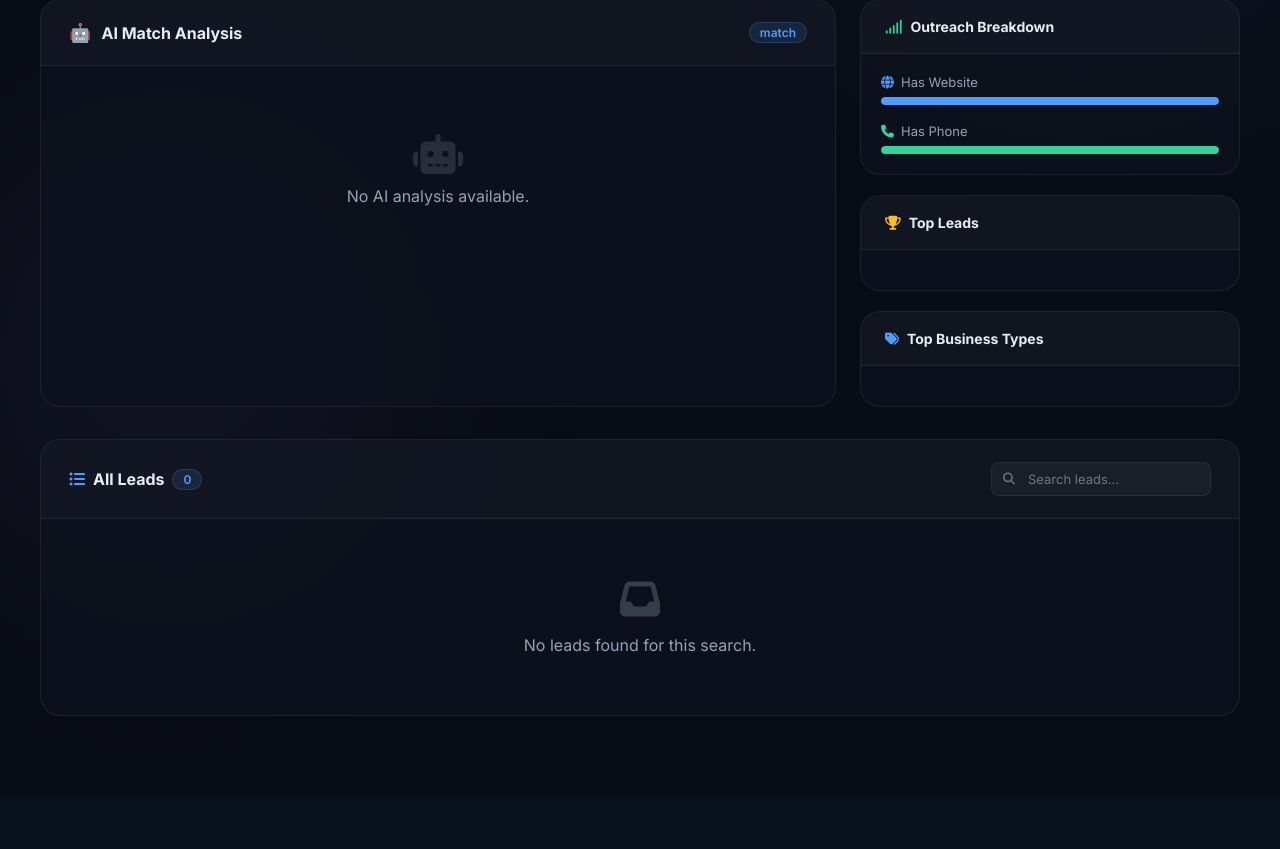
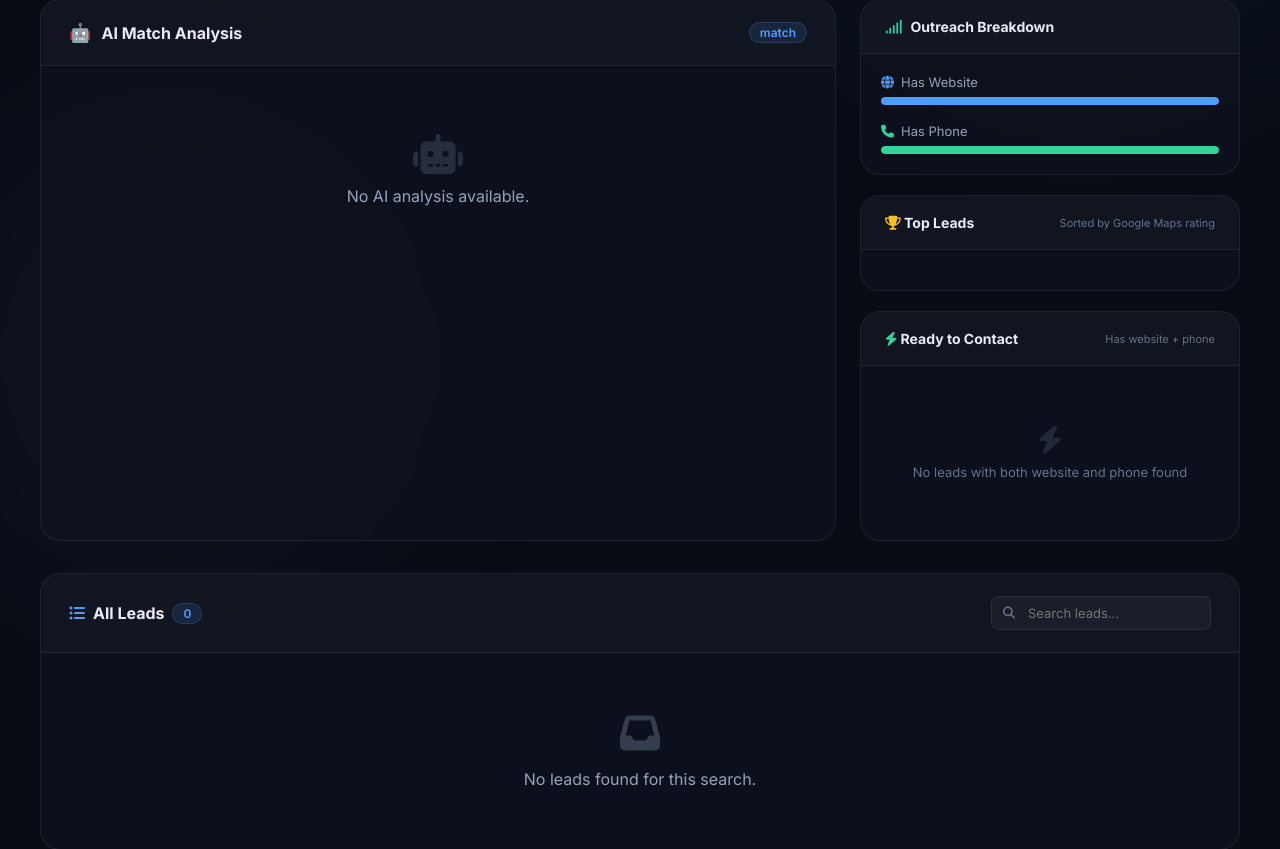
Before and after one commit to fowsi888/lead-scraper, a Django app: template scraper/templates/scraper/results.html in a window 1280 px wide. Shown: the part 292-1141 px from the top of the page. Before the commit the page ends 1008 px from the top, so only its background shows below. Run offline with Django 4.2, Linux system fonts and the light colour scheme; the template is opened without the code that fills it, so the values that code supplies are empty.

Commit message:
Replace Top Business Types with Ready to Contact card

```diff
--- a/scraper/templates/scraper/results.html
+++ b/scraper/templates/scraper/results.html
@@ -324,7 +324,10 @@
 
           <!-- Top Leads Spotlight -->
           <div class="chart-card">
-            <div class="chart-head"><i class="fas fa-trophy" style="color:var(--orange)"></i> Top Leads</div>
+            <div class="chart-head">
+              <span><i class="fas fa-trophy" style="color:var(--orange)"></i> Top Leads</span>
+              <span style="font-size:11px;font-weight:400;color:var(--muted);margin-left:auto;">Sorted by Google Maps rating</span>
+            </div>
             <div class="chart-body">
               {% for lead in top_leads_preview %}
               <div class="top-lead">
@@ -347,21 +350,32 @@
             </div>
           </div>
 
-          <!-- Top Business Types -->
+          <!-- Ready to Contact -->
           <div class="chart-card">
-            <div class="chart-head"><i class="fas fa-tags" style="color:var(--blue)"></i> Top Business Types</div>
+            <div class="chart-head">
+              <span><i class="fas fa-bolt" style="color:var(--green)"></i> Ready to Contact</span>
+              <span style="font-size:11px;font-weight:400;color:var(--muted);margin-left:auto;">Has website + phone</span>
+            </div>
             <div class="chart-body">
-              {% for label, value in top_cats %}
-              <div class="breakdown-item">
-                <div class="breakdown-label">
-                  <span style="color:var(--text)">{{ label }}</span>
-                  <span class="breakdown-count">{{ value }}</span>
+              {% if ready_to_contact %}
+                {% for lead in ready_to_contact %}
+                <div class="top-lead">
+                  <div class="top-lead-name">{{ lead.name }}</div>
+                  <div class="top-lead-meta">
+                    {% if lead.rating %}
+                      <span class="rating-badge {% if lead.rating >= 4.5 %}r-high{% elif lead.rating >= 3.5 %}r-mid{% else %}r-low{% endif %}">★ {{ lead.rating }}</span>
+                    {% endif %}
+                    <a href="{{ lead.website }}" target="_blank" rel="noopener" style="color:var(--blue);font-size:12px;text-decoration:none;"><i class="fas fa-external-link-alt"></i></a>
+                    <a href="tel:{{ lead.phone }}" title="{{ lead.phone }}" style="color:var(--green);font-size:12px;text-decoration:none;"><i class="fas fa-phone"></i></a>
+                  </div>
                 </div>
-                <div class="breakdown-track">
-                  <div class="breakdown-fill" style="width:{% widthratio value top_cats_max 100 %}%;background:linear-gradient(90deg,var(--blue2),var(--purple));"></div>
+                {% endfor %}
+              {% else %}
+                <div class="empty-chart">
+                  <i class="fas fa-bolt"></i>
+                  <span>No leads with both website and phone found</span>
                 </div>
-              </div>
-              {% endfor %}
+              {% endif %}
             </div>
           </div>
 
```
Also changed, not shown: scraper/views.py (+8 -26 lines).
